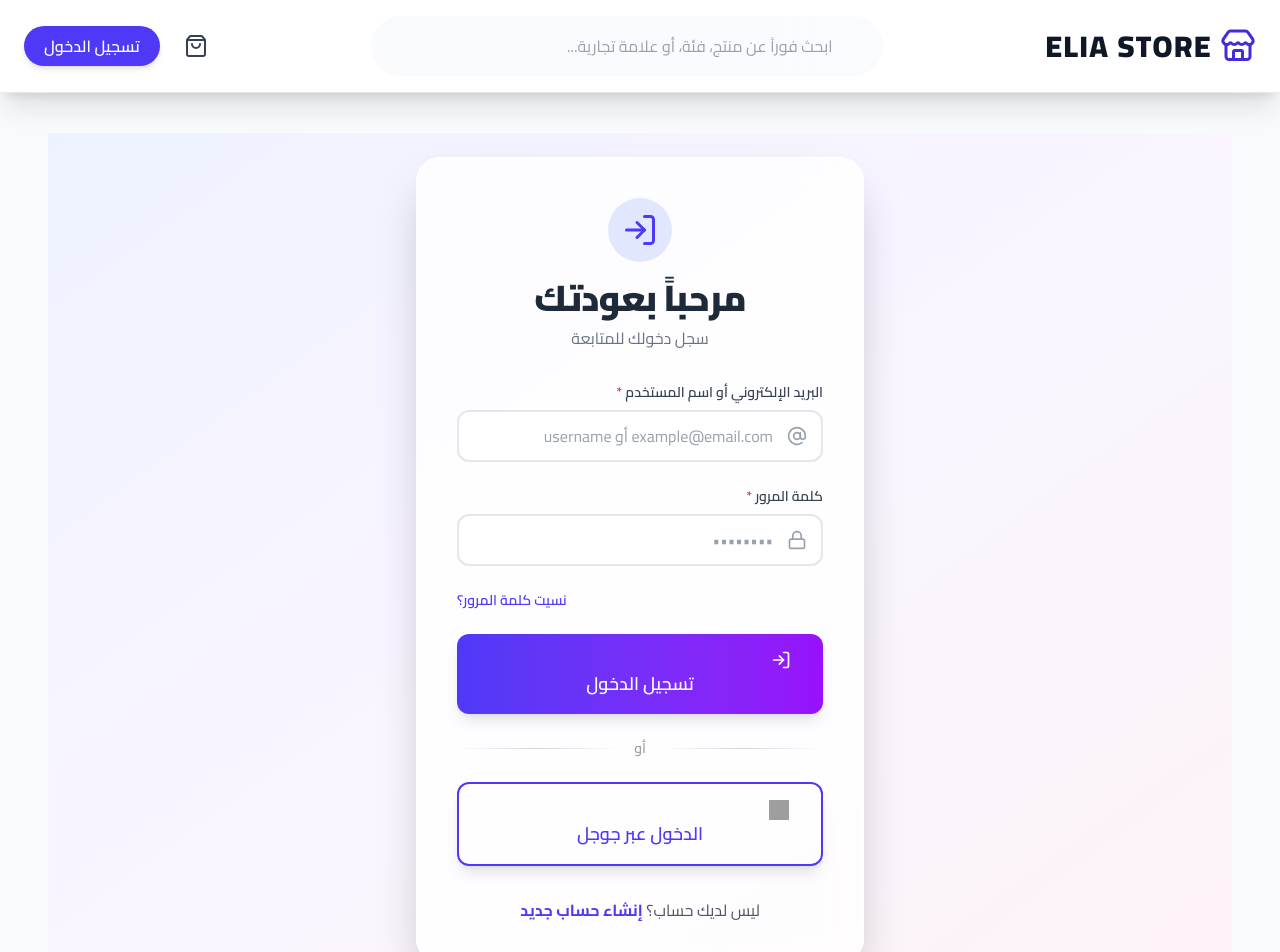
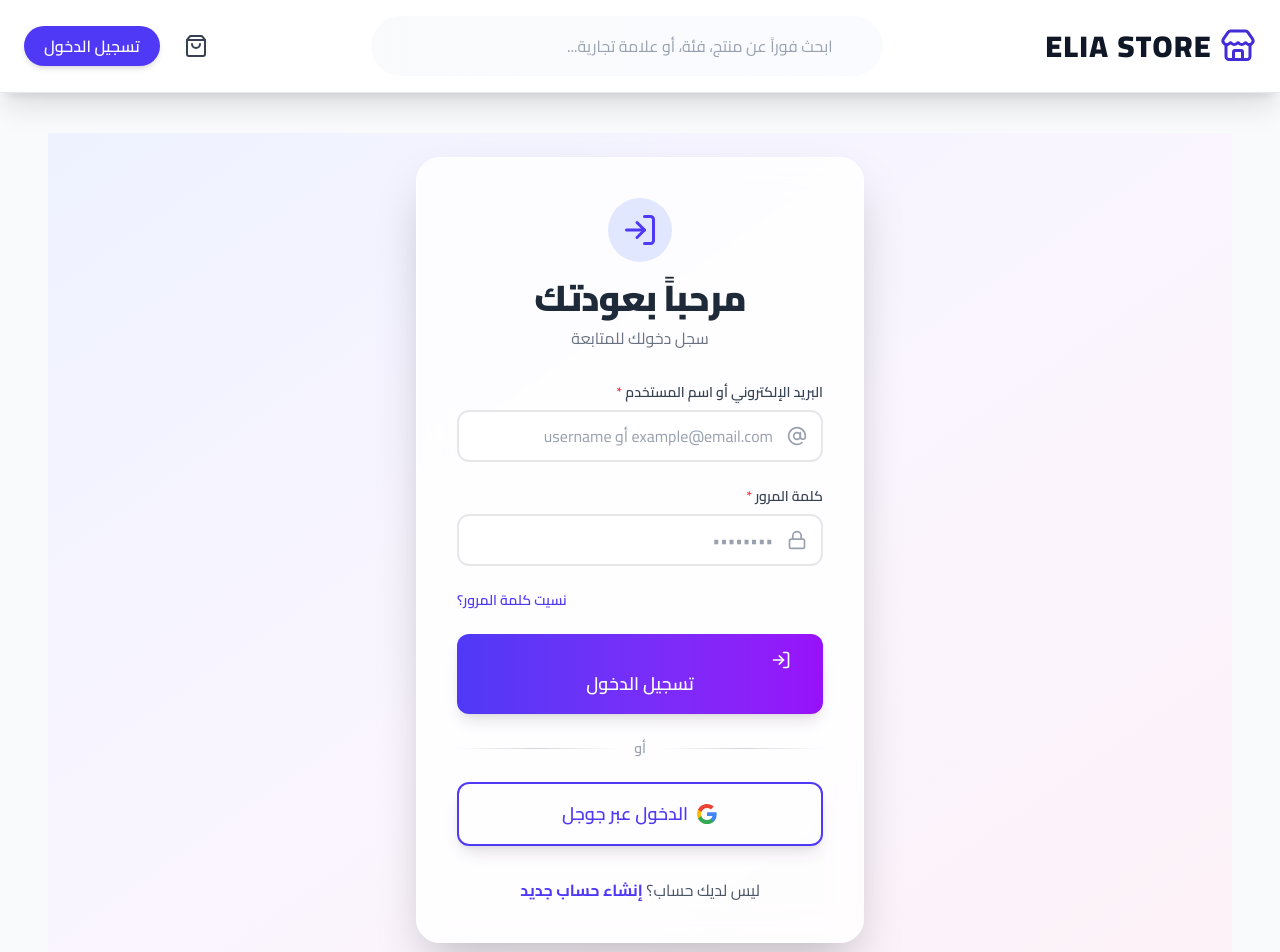
Before and after one commit to khitamed95/elia-ecom-frontend, a Next.js app: page /login in a window 1280 px wide. Shown: the top 952 px of the page. Built offline with nearby package versions, Linux system fonts and the light colour scheme; no server answers; grey boxes are pictures that could not be loaded.

Commit message:
إصلاح أيقونة Google - استخدام SVG محلي بدلاً من رابط خارجي

```diff
--- a/app/login/page.js
+++ b/app/login/page.js
@@ -9,6 +9,7 @@
 import AnimatedInput from '@/components/AnimatedInput';
 import AnimatedButton from '@/components/AnimatedButton';
 import { LoginContent } from './login-client';
+import { GoogleIconSVG } from '@/components/GoogleIcon';
 
 function LoginFormContent({ redirectParam = '' }) {
     const [emailOrUsername, setEmailOrUsername] = useState('');
@@ -222,12 +223,9 @@
                     fullWidth
                     size="lg"
                     disabled={loading}
+                    className="flex items-center justify-center gap-2"
                 >
-                    <img
-                        src="https://www.svgrepo.com/show/475656/google-color.svg"
-                        className="w-5 h-5 ml-2"
-                        alt="google"
-                    />
+                    <GoogleIconSVG size={22} />
                     الدخول عبر جوجل
                 </AnimatedButton>
 
--- /dev/null
+++ b/components/GoogleIcon.js
@@ -0,0 +1,84 @@
+/**
+ * Google SVG Icon - أيقونة Google محلية موثوقة
+ * تستخدم الألوان الرسمية من Google
+ */
+
+export function GoogleIconSVG({ size = 24, className = '' }) {
+  return (
+    <svg
+      width={size}
+      height={size}
+      viewBox="0 0 24 24"
+      fill="none"
+      xmlns="http://www.w3.org/2000/svg"
+      className={className}
+    >
+      {/* الجزء الأزرق */}
+      <path
+        d="M22.56 12.25c0-.78-.07-1.53-.2-2.25H12v4.26h5.92c-.26 1.37-1.04 2.53-2.21 3.31v2.77h3.57c2.08-1.92 3.28-4.74 3.28-8.09z"
+        fill="#4285F4"
+      />
+      {/* الجزء الأخضر */}
+      <path
+        d="M12 23c2.97 0 5.46-.98 7.28-2.66l-3.57-2.77c-.98.66-2.23 1.06-3.71 1.06-2.86 0-5.29-1.93-6.16-4.53H2.18v2.84C3.99 20.53 7.7 23 12 23z"
+        fill="#34A853"
+      />
+      {/* الجزء الأصفر */}
+      <path
+        d="M5.84 14.09c-.22-.66-.35-1.36-.35-2.09s.13-1.43.35-2.09V7.07H2.18C1.43 8.55 1 10.22 1 12s.43 3.45 1.18 4.93l2.85-2.22.81-.62z"
+        fill="#FBBC05"
+      />
+      {/* الجزء الأحمر */}
+      <path
+        d="M12 5.38c1.62 0 3.06.56 4.21 1.64l3.15-3.15C17.45 2.09 14.97 1 12 1 7.7 1 3.99 3.47 2.18 7.07l3.66 2.84c.87-2.6 3.3-4.53 6.16-4.53z"
+        fill="#EA4335"
+      />
+    </svg>
+  );
+}
+
+/**
+ * نسخة بسيطة من Google Icon
+ */
+export function GoogleIconSimple({ size = 20 }) {
+  return (
+    <svg
+      width={size}
+      height={size}
+      viewBox="0 0 24 24"
+      xmlns="http://www.w3.org/2000/svg"
+    >
+      <g fill="none" fillRule="evenodd">
+        <rect fill="#EA4335" x="2" y="2" width="20" height="20" rx="2" />
+        <text
+          x="12"
+          y="15"
+          fontSize="14"
+          fontWeight="bold"
+          textAnchor="middle"
+          fill="white"
+        >
+          G
+        </text>
+      </g>
+    </svg>
+  );
+}
+
+/**
+ * Google Icon - for dark mode
+ */
+export function GoogleIconDark({ size = 20 }) {
+  return (
+    <svg
+      width={size}
+      height={size}
+      viewBox="0 0 24 24"
+      fill="none"
+      xmlns="http://www.w3.org/2000/svg"
+    >
+      <circle cx="12" cy="12" r="11" fill="white" stroke="#ccc" strokeWidth="0.5" />
+      <path d="M12 8v8M8 12h8" stroke="#EA4335" strokeWidth="2" strokeLinecap="round" />
+    </svg>
+  );
+}
```
